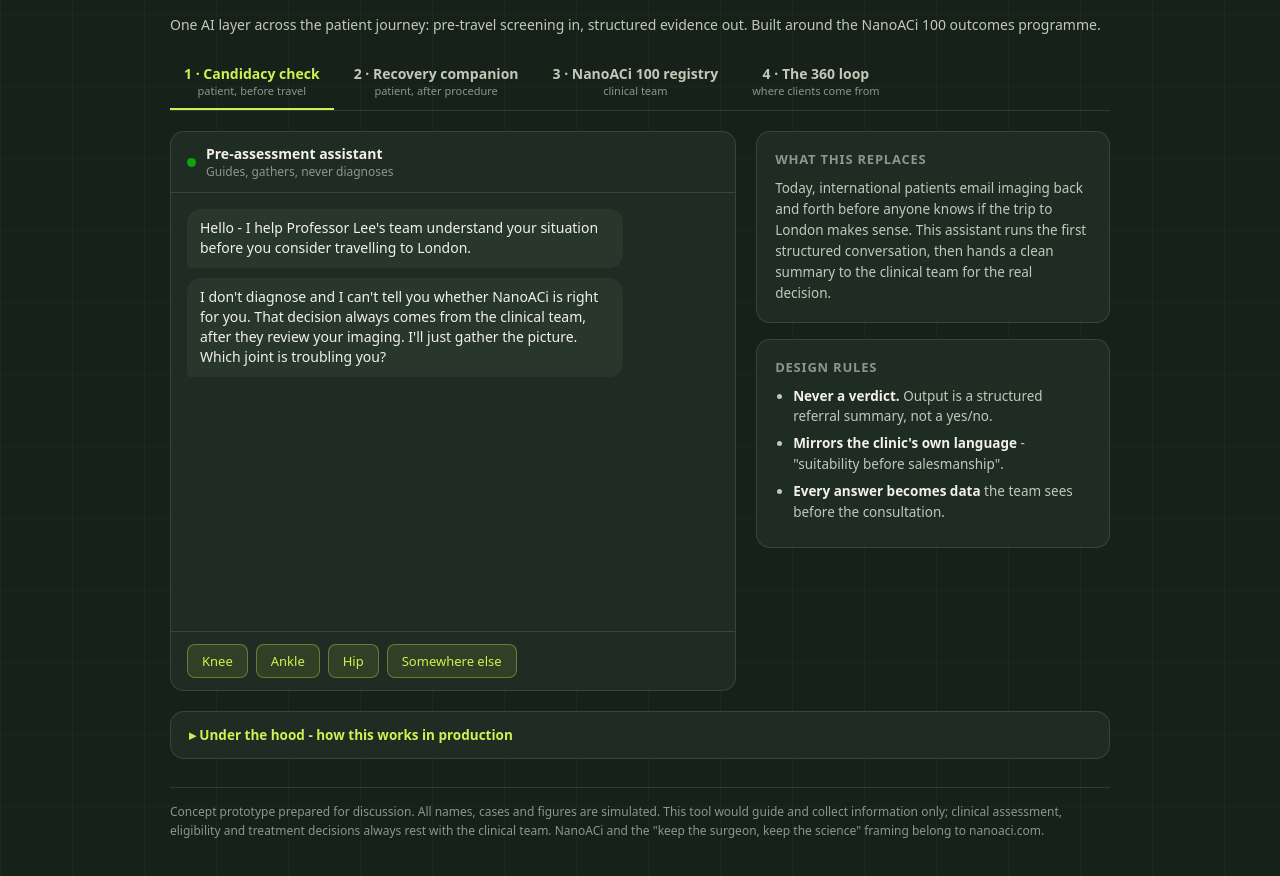
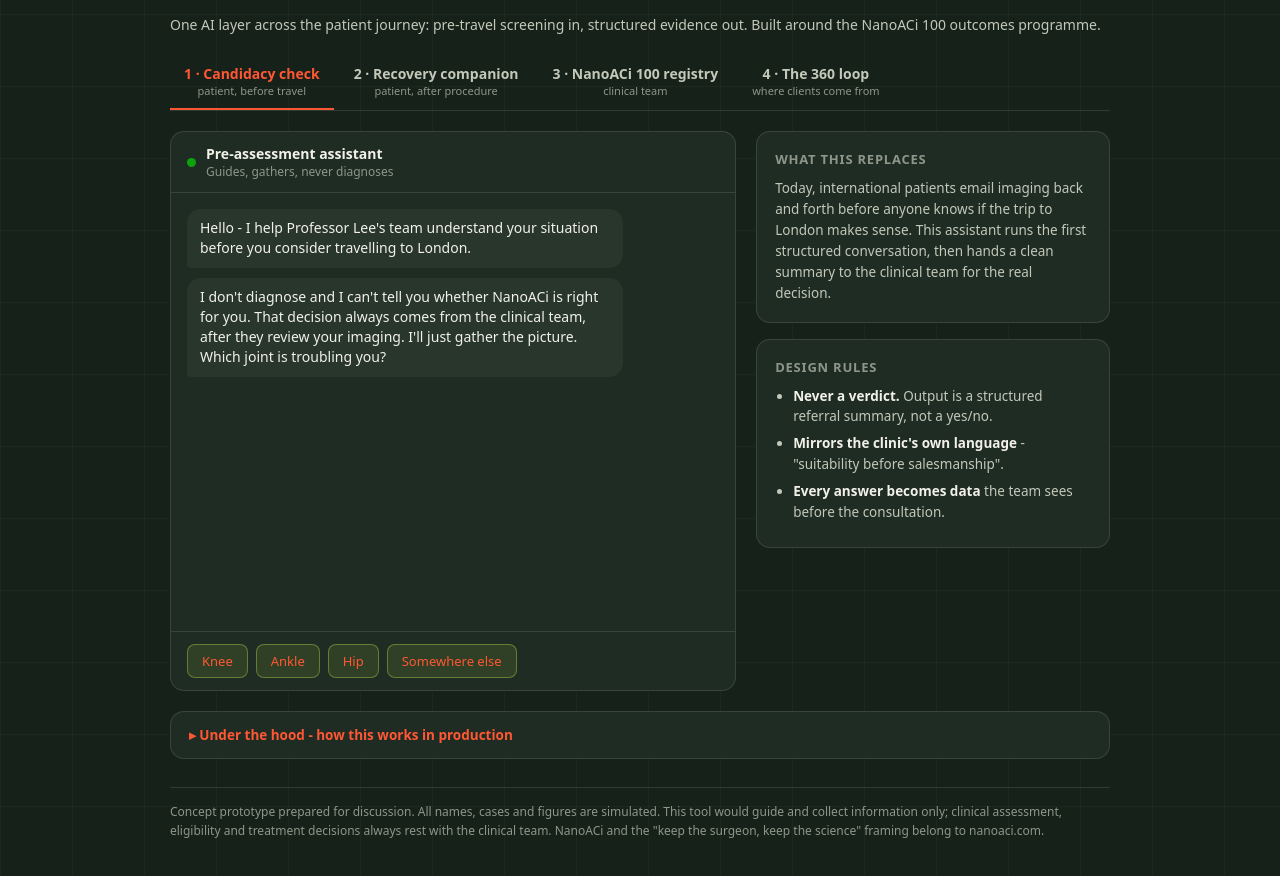
Before and after one commit to cristinasevilla-bot/nanoaci360, a plain HTML site: page nanoacicompanion.2 (1).html in a window 1280 px wide. Shown: the part 58-934 px from the top of the page. Drawn offline with Linux system fonts and the light colour scheme.

Commit message:
Cambiar color de acento a naranja

```diff
--- a/nanoacicompanion.2 (1).html
+++ b/nanoacicompanion.2 (1).html
@@ -19,7 +19,7 @@
     --grid: #2b3a2f;
     --baseline: #445247;
     --border: rgba(242,241,232,0.12);
-    --accent: #cdf14e;
+    --accent: #ff5733;
     --accent-ink: #16211a;
     --series-1: #78992a;  /* validated on surface #1f2c23 */
     --series-2: #478abf;  /* validated on surface #1f2c23 */
```
